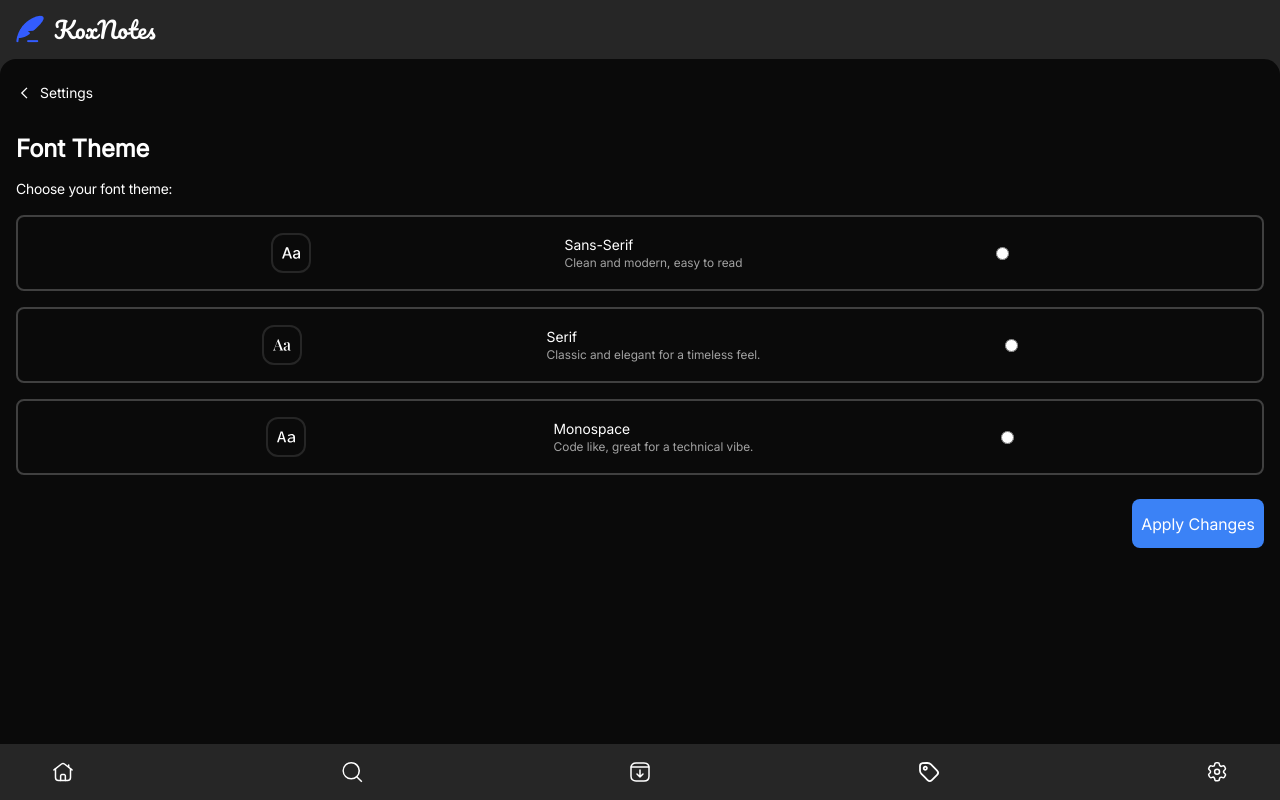
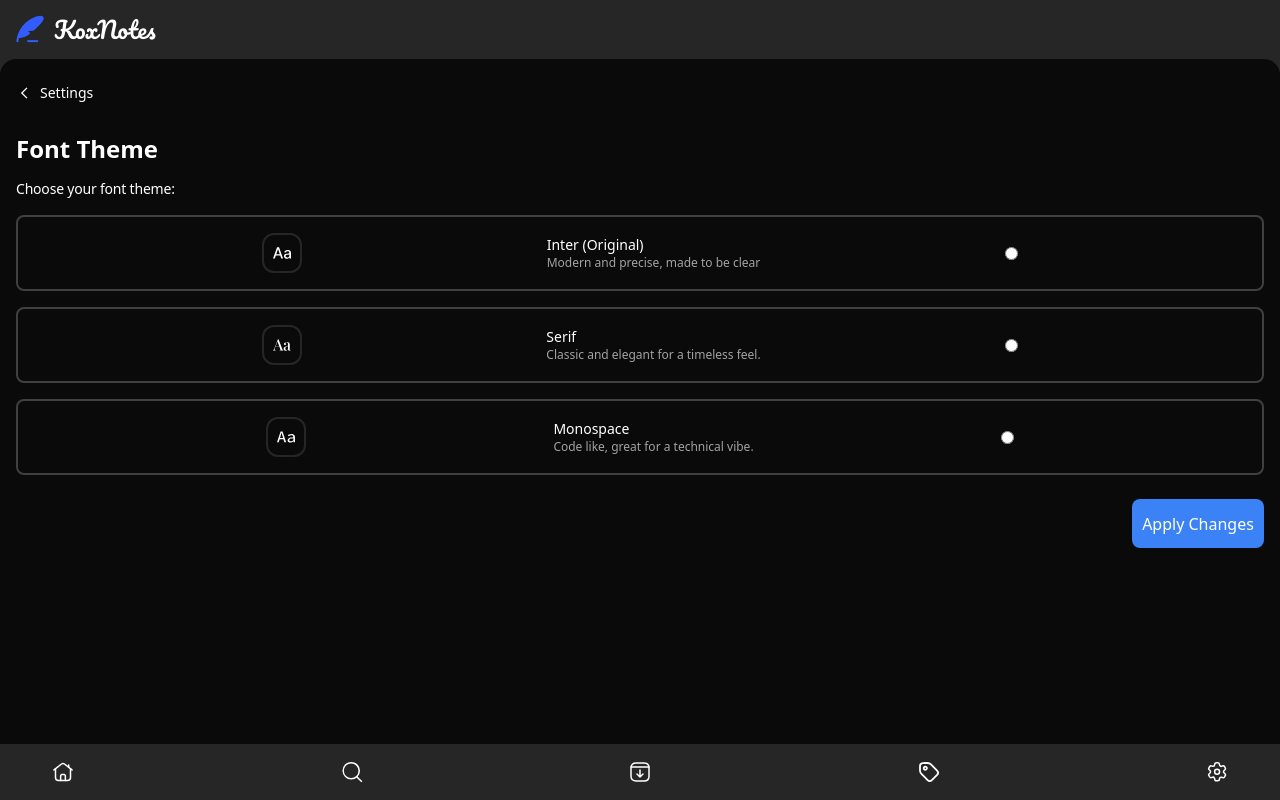
Before and after one commit to Koxone/KoxNotes-Next-Tailwind-Firebase, a Next.js app: page /settings/font in a window 1280 px wide. Built offline with nearby package versions, Linux system fonts and the light colour scheme.

Commit message:
fontThemeSelection

```diff
--- a/public/theme-loader.js
+++ b/public/theme-loader.js
@@ -1,10 +1,16 @@
 (function () {
   try {
     const theme = localStorage.getItem("themeOption");
+    const font = localStorage.getItem("fontOption");
+
     if (theme) {
       document.documentElement.setAttribute("data-theme", theme);
     }
+
+    if (font) {
+      document.documentElement.setAttribute("data-font", font);
+    }
   } catch (e) {
-    console.error("Failed to load theme:", e);
+    console.error("Failed to load theme or font:", e);
   }
 })();
--- a/src/pages/settings/font.jsx
+++ b/src/pages/settings/font.jsx
@@ -1,4 +1,4 @@
-import React from "react";
+import React, { useEffect, useState } from "react";
 import GoBackButton from "@/components/ui/buttons/GoBackButton";
 import MainTitle from "@/components/ui/text/main/MainTitle";
 import SettingsOptionCard from "@/components/ui/cards/SettingsOptionCard";
@@ -7,6 +7,19 @@ import Header from "@/components/ui/header/Header";
 import NavBar from "@/components/ui/nav/NavBar";
 
 function SettingsOptionFontOpenScreen({}) {
+  const [selectedFont, setSelectedFont] = useState("Inter");
+  useEffect(() => {
+    const saved = localStorage.getItem("fontOption");
+    if (saved) {
+      setSelectedFont(saved);
+      document.documentElement.setAttribute("data-font", saved);
+    }
+  }, []);
+
+  const toggleFont = (font) => {
+    localStorage.setItem("fontOption", font);
+    document.documentElement.setAttribute("data-font", font);
+  };
   return (
     <div className="w-full h-screen flex flex-col justify-center items-center overflow-hidden">
       <Header />
@@ -24,9 +37,11 @@ function SettingsOptionFontOpenScreen({}) {
         <SettingsOptionCard
           icon="font-sans-serif"
           mode="darkMode"
-          title="Sans-Serif"
-          subtitle="Clean and modern, easy to read"
+          title="Inter (Original)"
+          subtitle="Modern and precise, made to be clear"
           styleInside=""
+          onClick={() => setSelectedFont("inter")}
+          selected={selectedFont === "Inter"}
         />
         <SettingsOptionCard
           icon="font-serif"
@@ -34,6 +49,8 @@ function SettingsOptionFontOpenScreen({}) {
           title="Serif"
           subtitle="Classic and elegant for a timeless feel."
           styleInside=""
+          onClick={() => setSelectedFont("serif")}
+          selected={selectedFont === "serif"}
         />
         <SettingsOptionCard
           icon="font-monospace"
@@ -41,8 +58,12 @@ function SettingsOptionFontOpenScreen({}) {
           title="Monospace"
           subtitle="Code like, great for a technical vibe."
           styleInside=""
+          onClick={() => setSelectedFont("mono")}
+          selected={selectedFont === "mono"}
         />
-        <MainButton text="Apply Changes" styles="w-[132px] self-end mt-[8px]" />
+        <MainButton
+        onClick={() => toggleFont(selectedFont)}
+        text="Apply Changes" styles="w-[132px] self-end mt-[8px]" />
       </div>
       <NavBar />
     </div>
--- a/src/styles/globals.css
+++ b/src/styles/globals.css
@@ -11,7 +11,7 @@
 body {
   color: var(--color);
   background: var(--background);
-  font-family: Inter;
+  font-family: var(--font-family);
 }
 
 [data-theme="dark"] {
@@ -30,6 +30,18 @@ body {
   --color: #000000;
   --colorSecondary: #404040;
   --hover: #d4d4d4; /*neutral-200*/
+}
+
+[data-font="inter"] {
+  --font-family: "Inter", Arial, sans-serif;
+}
+
+[data-font="serif"] {
+  --font-family: "Noto Serif", Georgia, serif;
+}
+
+[data-font="mono"] {
+  --font-family: "Source Code Pro", Courier, monospace;
 }
 
 /* @media (prefers-color-scheme: dark) {
```
